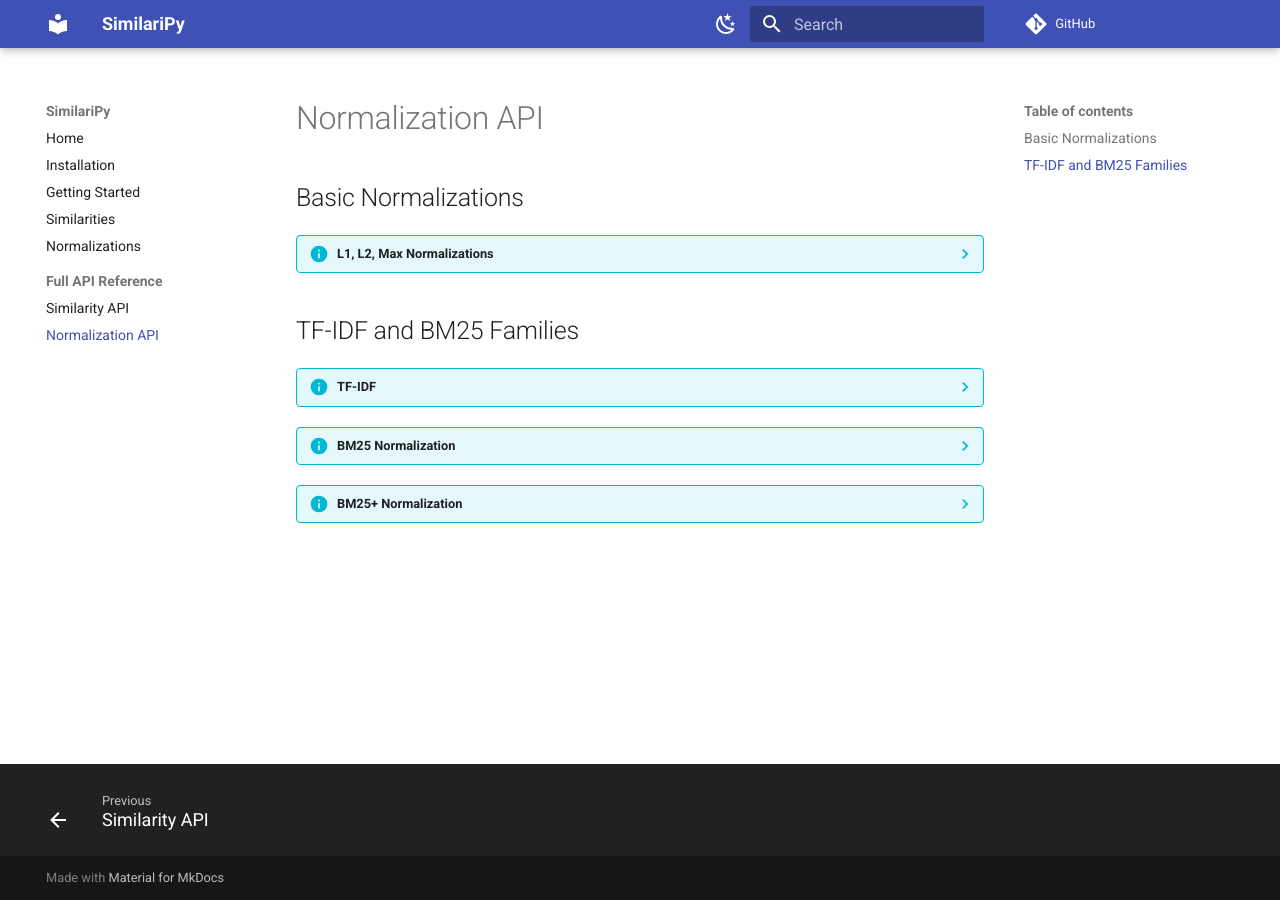
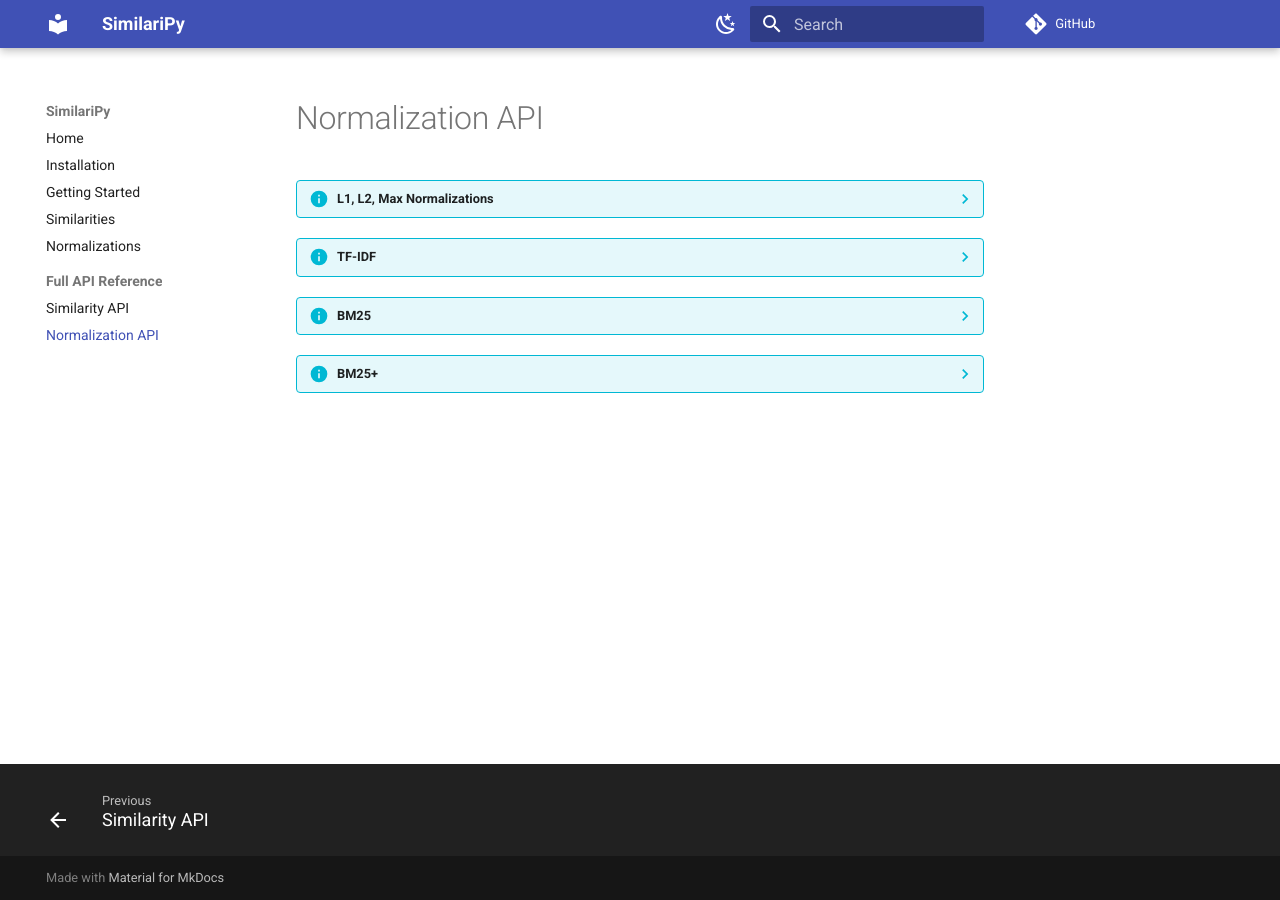
Before and after one commit to bogliosimone/similaripy, an MkDocs documentation site: the page built from docs/api/normalization.md, in a window 1280 px wide. Built offline with MkDocs 1.6.1 and Material for MkDocs 9.7.7, drawn with Linux system fonts in a browser that asks for light colours; comment, search, counter and statistics services are not loaded.

Commit message:
Fix mkdocs signatures

```diff
--- a/docs/api/normalization.md
+++ b/docs/api/normalization.md
@@ -1,15 +1,12 @@
-## Basic Normalizations
 
 ??? info "L1, L2, Max Normalizations"
     ::: similaripy.normalization.normalize
 
-## TF-IDF and BM25 Families
-
 ??? info "TF-IDF"
     ::: similaripy.normalization.tfidf
 
-??? info "BM25 Normalization"
+??? info "BM25"
     ::: similaripy.normalization.bm25
 
-??? info "BM25+ Normalization"
+??? info "BM25+"
     ::: similaripy.normalization.bm25plus
--- a/mkdocs.yml
+++ b/mkdocs.yml
@@ -33,8 +33,12 @@
             docstring_style: google
             show_source: true
             show_signature: true
+            show_signature_annotations: true
+            signature_crossrefs: false
+            show_root_heading: true
+            show_root_full_path: false
             separate_signature: true
-            show_signature_annotations: true
+            unwrap_annotated: true
 
 markdown_extensions:
   - pymdownx.arithmatex:
```
Also changed, not shown: docs/api/similarity.md (+0 -5 lines).
